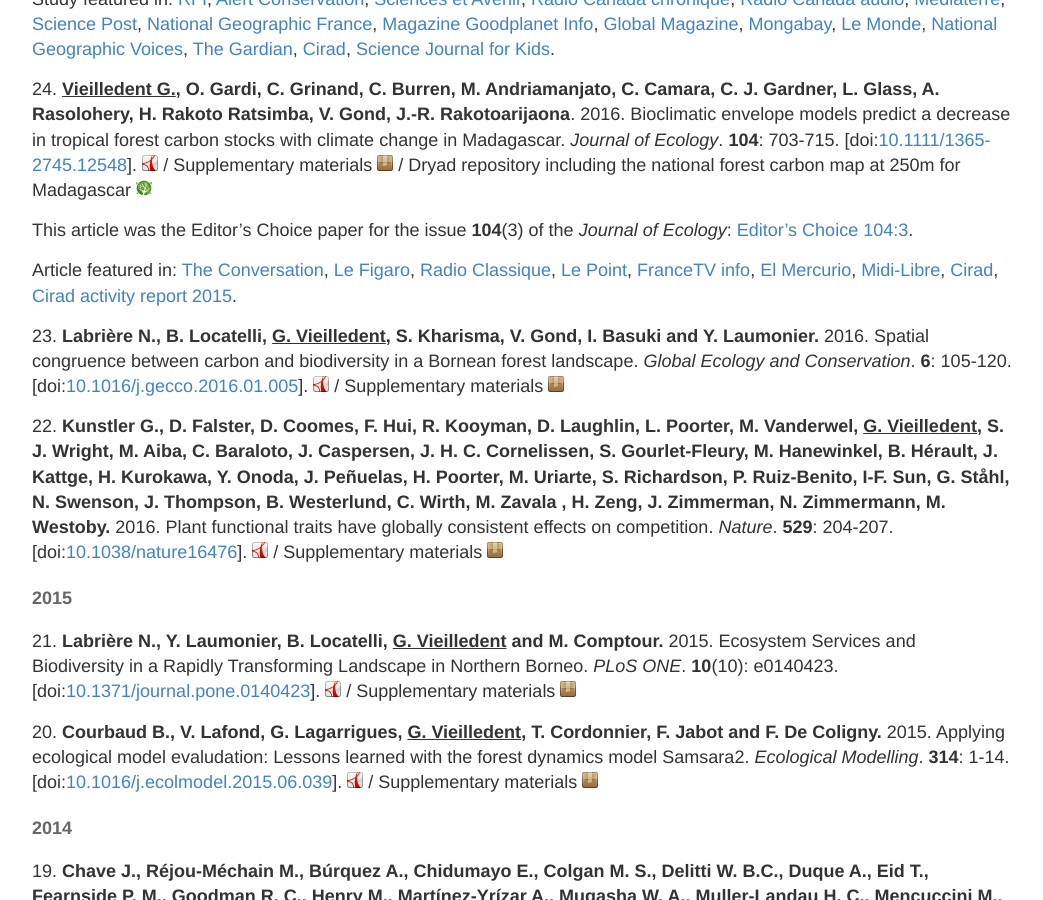
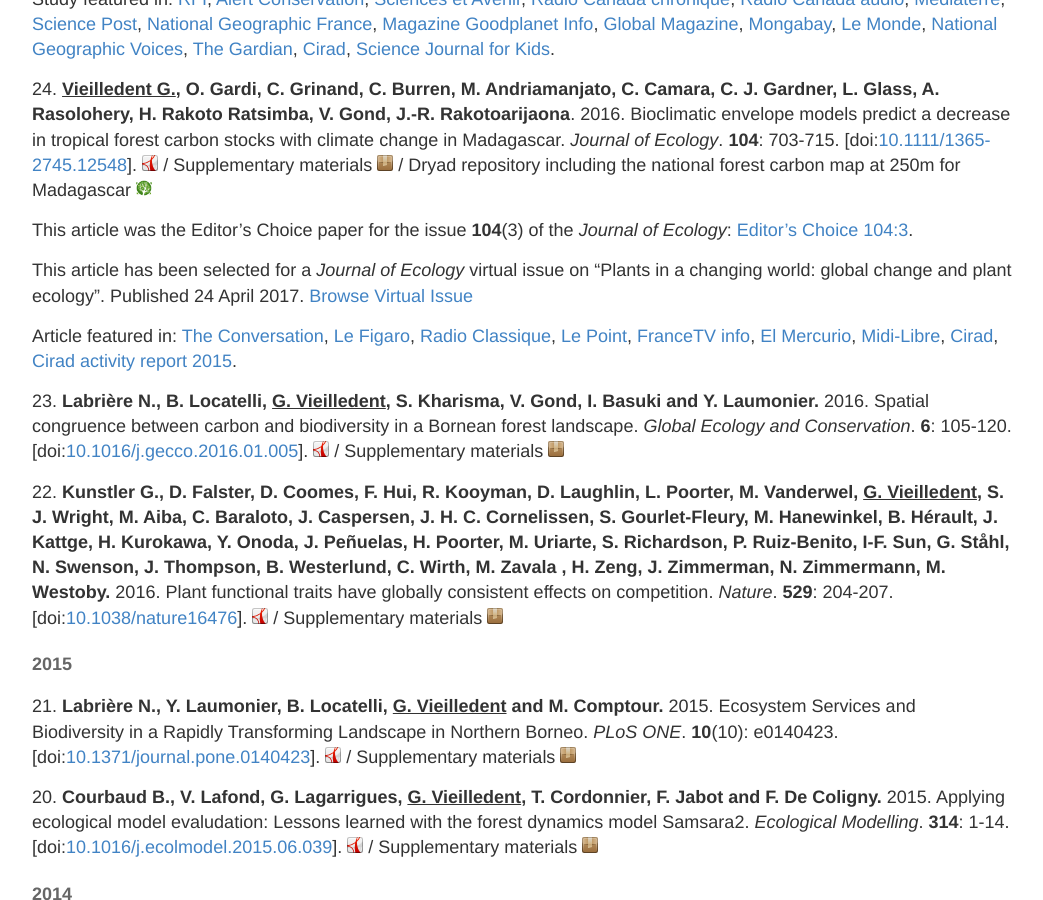
Before and after one commit to ghislainv/ghislainv.github.io, a Jekyll site: the page built from publications.md, in a window 1280 px wide and 900 px high, scrolled down 1601 px. Shown: the whole window, without its empty margins (118-1161 px from the left). Built offline with Jekyll 4.4.1, drawn with Linux system fonts in a browser that asks for light colours.

Commit message:
Virtual Issue

```diff
--- a/publications.md
+++ b/publications.md
@@ -78,6 +78,8 @@ Supplementary materials [![supplements](/images/logos/logo-zip.png "supplements"
 Dryad repository including the national forest carbon map at 250m for Madagascar <a href="http://dx.doi.org/10.5061/dryad.9ph68"><img src="/images/logos/logo-Dryad.png" height="16" alt="Dryad" title="Dryad"></a>
 
 This article was the Editor's Choice paper for the issue **104**(3) of the _Journal of Ecology_: [Editor's Choice 104:3](https://jecologyblog.wordpress.com/2016/05/06/editors-choice-1043/).
+
+This article has been selected for a _Journal of Ecology_ virtual issue on "Plants in a changing world: global change and plant ecology". Published 24 April 2017. [Browse Virtual Issue](http://besjournals.onlinelibrary.wiley.com/hub/issue/10.1111/(ISSN)1365-2745.globalchangevirtualissue)
 
 Article featured in:
 [The Conversation](https://t.co/pMXLUUrV0I),
```
